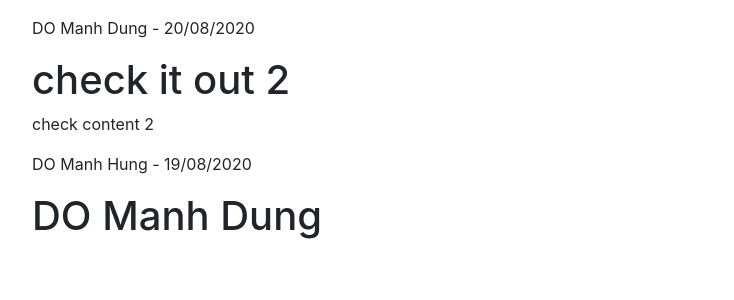
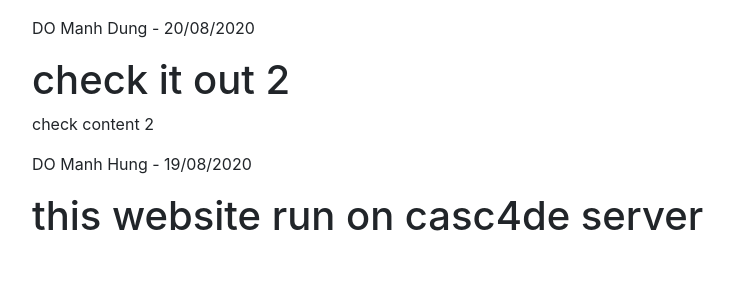
Before and after one commit to mddo6191/flask_first_project, a Flask app: page / in a window 1280 px wide. Shown: the part 136-436 px from the top of the page, without its empty margins (53-787 px from the left). Run offline with Flask 2, Linux system fonts and the light colour scheme; some libraries are stand-ins or nearby versions.

Commit message:
try to manipulate project from container docker

```diff
--- a/src/templates/home.html
+++ b/src/templates/home.html
@@ -6,5 +6,5 @@
     <p>{{post.content}}</p>
     <p>{{post.author}} - {{post.date}}</p>
     {% endfor %}
-<h1>DO Manh Dung</h1>
+<h1>this website run on casc4de server</h1>
 {% endblock content%}
--- a/src/templates/login.html
+++ b/src/templates/login.html
@@ -5,4 +5,5 @@
     <p><input type="text" name="email"/></p>
     <p><input type="submit" name="submit"/></p>
 </form>
+<h1>This form is created by DO manh Dung</h1>
 {% endblock content%}
```
